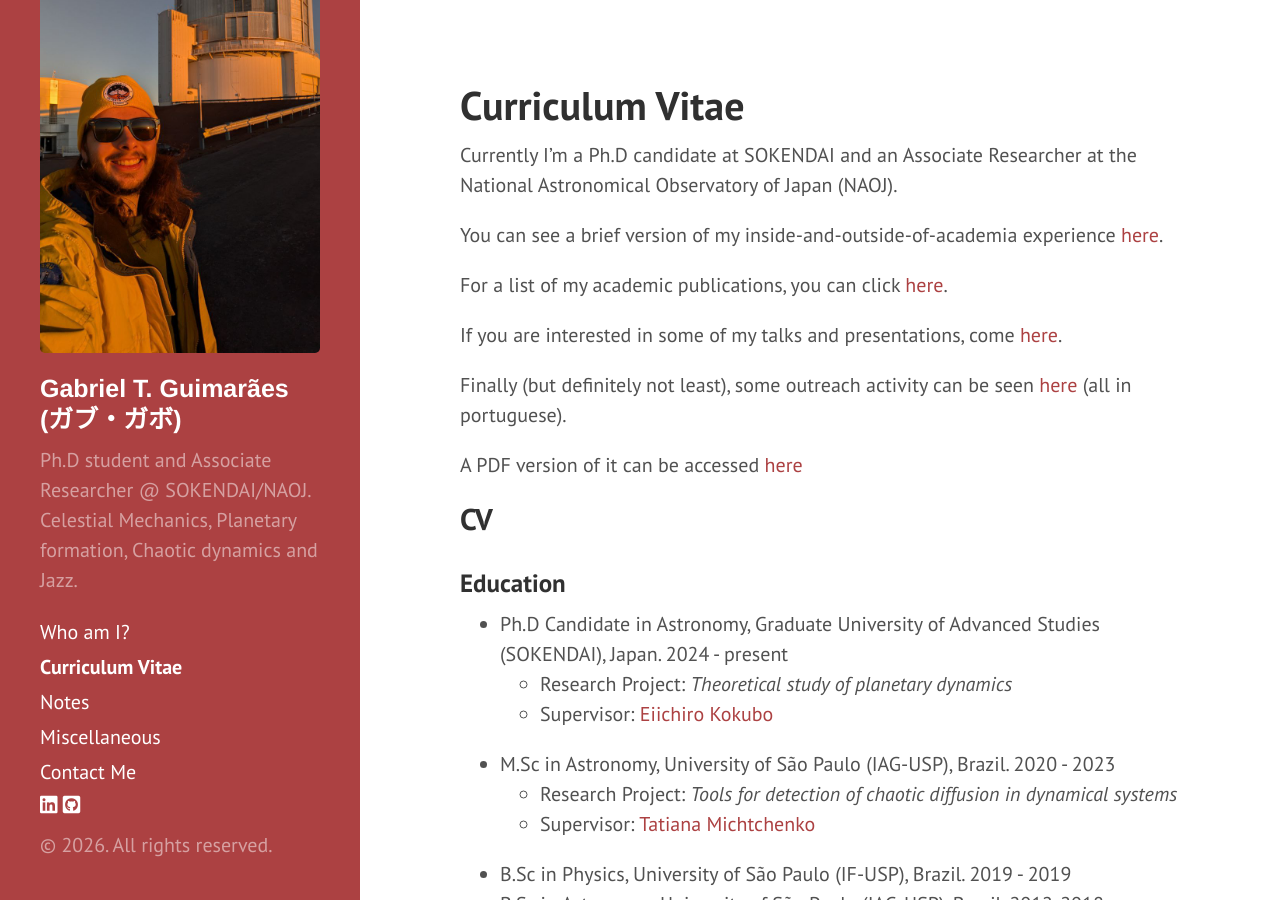
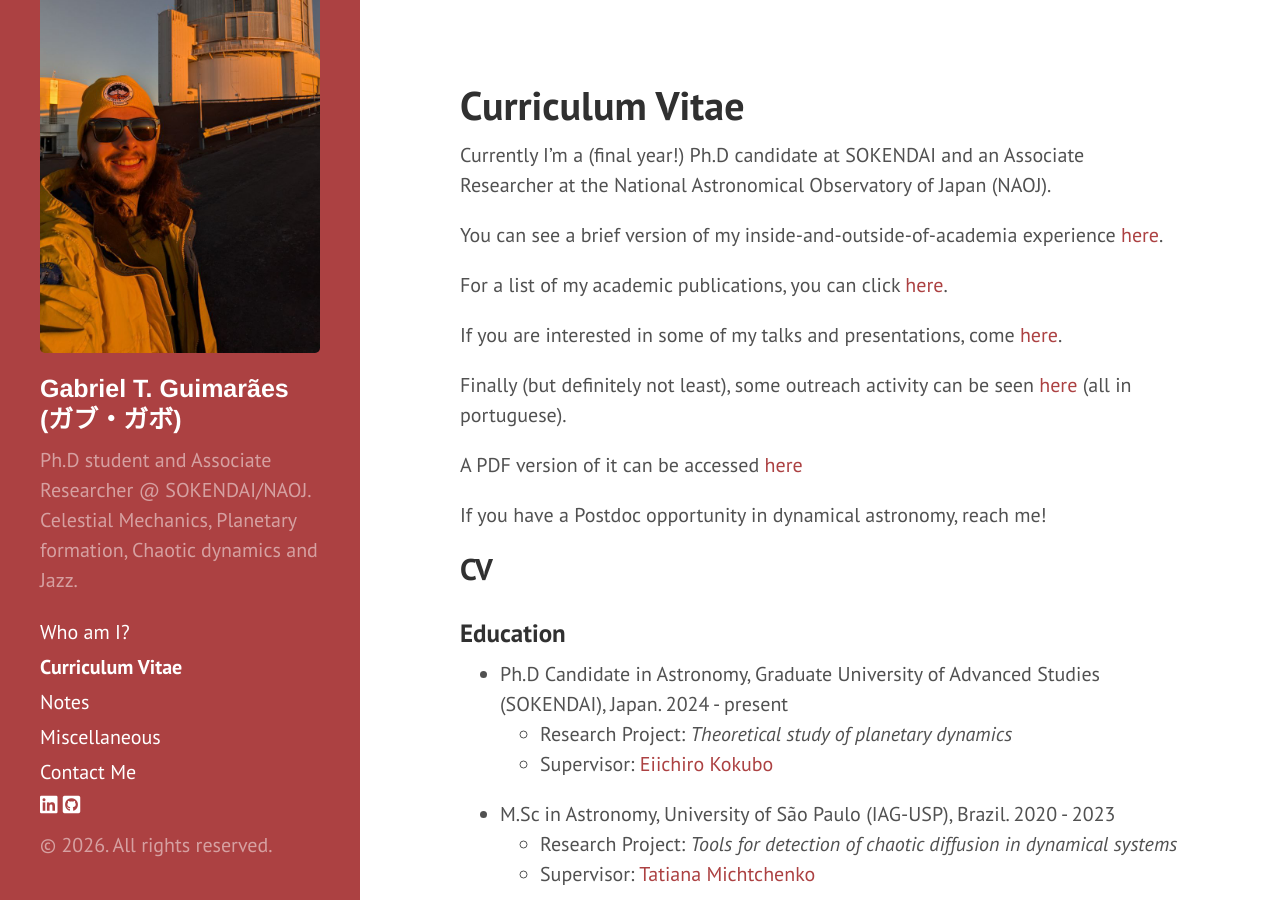
Before and after one commit to gabrieltxg/gabrieltxg.github.io, a Jekyll site: the page built from _pages/2-cv.md, in a window 1280 px wide and 900 px high. Built offline with Jekyll 4.4.1, drawn with Linux system fonts in a browser that asks for light colours; nearby versions of some CDN libraries; Markdown is read by kramdown in place of the engine named in the settings; a style sheet for code colours, icons or effects is not loaded.

Commit message:
Revise CV details and add postdoc opportunity note
Updated CV to reflect final year status as a Ph.D candidate and added a note about postdoc opportunities.

```diff
--- a/_pages/2-cv.md
+++ b/_pages/2-cv.md
@@ -4,7 +4,7 @@ title: Curriculum Vitae
 permalink: /cv
 ---
 
-Currently I'm a Ph.D candidate at SOKENDAI and an Associate Researcher at the National Astronomical Observatory of Japan (NAOJ).
+Currently I'm a (final year!) Ph.D candidate at SOKENDAI and an Associate Researcher at the National Astronomical Observatory of Japan (NAOJ).
 
 You can see a brief version of my inside-and-outside-of-academia experience [here](#cv).
 
@@ -15,6 +15,8 @@ If you are interested in some of my talks and presentations, come [here](#select
 Finally (but definitely not least), some outreach activity can be seen [here](#outreach-activities) (all in portuguese).
 
 A PDF version of it can be accessed [here](https://github.com/gabrieltxg/gabrieltxg.github.io/raw/main/public/cv_gabriel.pdf)
+
+If you have a Postdoc opportunity in dynamical astronomy, reach me!
 
 ## CV
 ### Education
```
